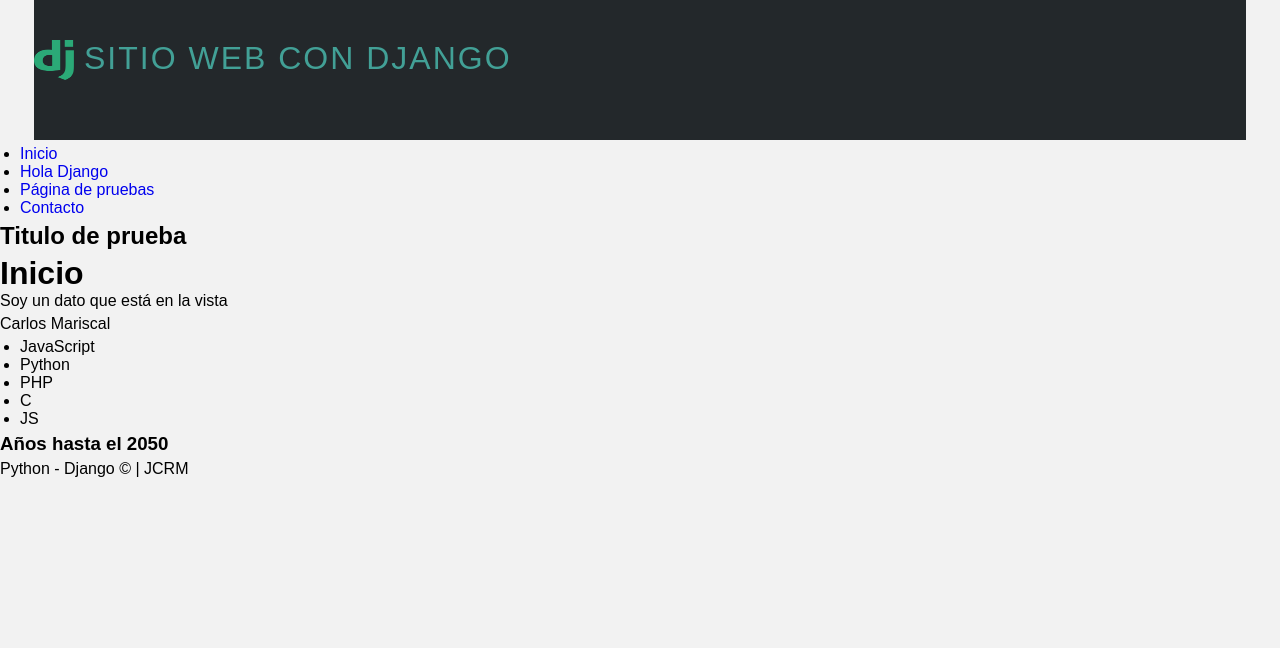
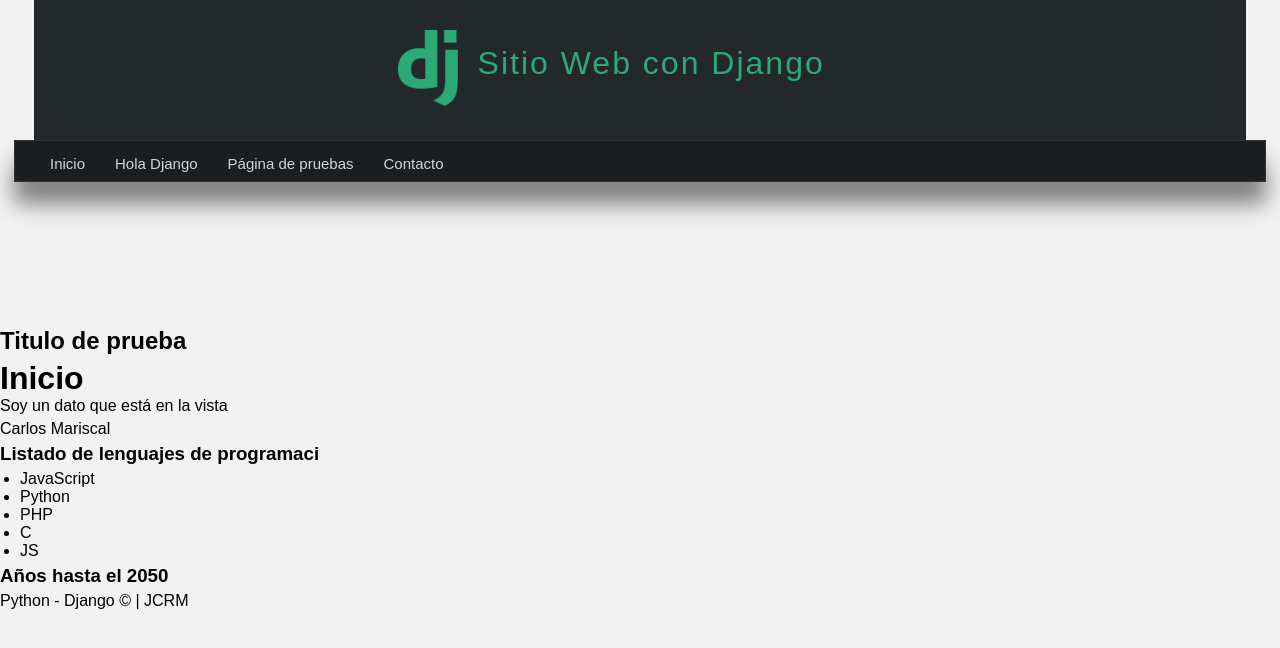
Before and after one commit to jcarlosMariscal/JCRM-9A-DDI-DGS-P2, a Django app: page / in a window 1280 px wide. Shown: the top 648 px of the page. Run offline with Django 3.2, Linux system fonts and the light colour scheme.

Commit message:
Clase 07-07-2022 | Estilos nav

```diff
--- a/prDjango01/miapp/static/css/style.css
+++ b/prDjango01/miapp/static/css/style.css
@@ -24,25 +24,60 @@ header{
     margin: 0px auto;
 }
 #logotipo{
-    padding-top: 40px;
+    width: 40%;
+    height: 130px;
+    margin: 0 auto;
+    padding-top: 10px;
+}
+#logotipo img{
+    display: block;
+    width: 60px;
+    float: left;
+    margin-top: 20px;
 }
 #logotipo h1{
     display: block;
+    float: left;
+    margin-top: 35px;
+    margin-left: 20px;
     letter-spacing: 2px;
-    text-transform: uppercase;
-    font-weight: normal;
-    color: #42A096;
-}
-#logotipo img{
-    width: 40px;
-    height: 40px;
-    float: left;
-    margin-right: 10px;
+    font-weight: lighter;
+    color: #2ba977;
 }
 
-.esquina-derecha{
+/* Estilos de la barra de navegación */
+nav{
+    width: 1250px;
+    height: 40px;
+    margin: 0px auto;
+    background-color: #1B1E1F;
+    border: 1px solid #333333;
+    box-shadow: 0px 22px 22px gray;
+    font-size: 15px;
+    margin-bottom: 145px;
+}
+nav ul{
+    list-style: none;
+    text-decoration: none;
+}
+nav ul li{
+    line-height: 35px;
+    float: left;
+}
+nav ul li a{
+    display: block;
+    padding-left: 15px;
+    padding-right: 15px;
+    color: #d1d4d6;
+}
+nav ul li a:hover{
+    background: #2ba977;
+    box-shadow: 0px 0px 5px #444 inset;
+}
+
+/* .esquina-derecha{
     display: block;
     border-left: 20px solid transparent;
     border-top: 10px solid #2b2f30;
     float: right;
-}
+} */
--- a/prDjango01/miapp/templates/index.html
+++ b/prDjango01/miapp/templates/index.html
@@ -18,6 +18,7 @@
         <strong>El nombre no existe</strong>
     {% endif %}
 
+    <h3>Listado de lenguajes de programaci</h3>
     <ul>
         {% for lenguaje in lenguajes %}
             <li>{{lenguaje}}</li>
--- a/prDjango01/miapp/templates/layout.html
+++ b/prDjango01/miapp/templates/layout.html
@@ -32,6 +32,11 @@
             <li><a href="/contacto">Contacto</a></li>
         </ul>
     </nav>
+    <div class="barra">
+        <span class="esquina-izquierda"></span>
+        <span class="relleno-barra"></span>
+        <span class="esquina-derecha"></span>
+    </div>
 
     <div id="content">
         <h2 class="title">Titulo de prueba</h2>
```
